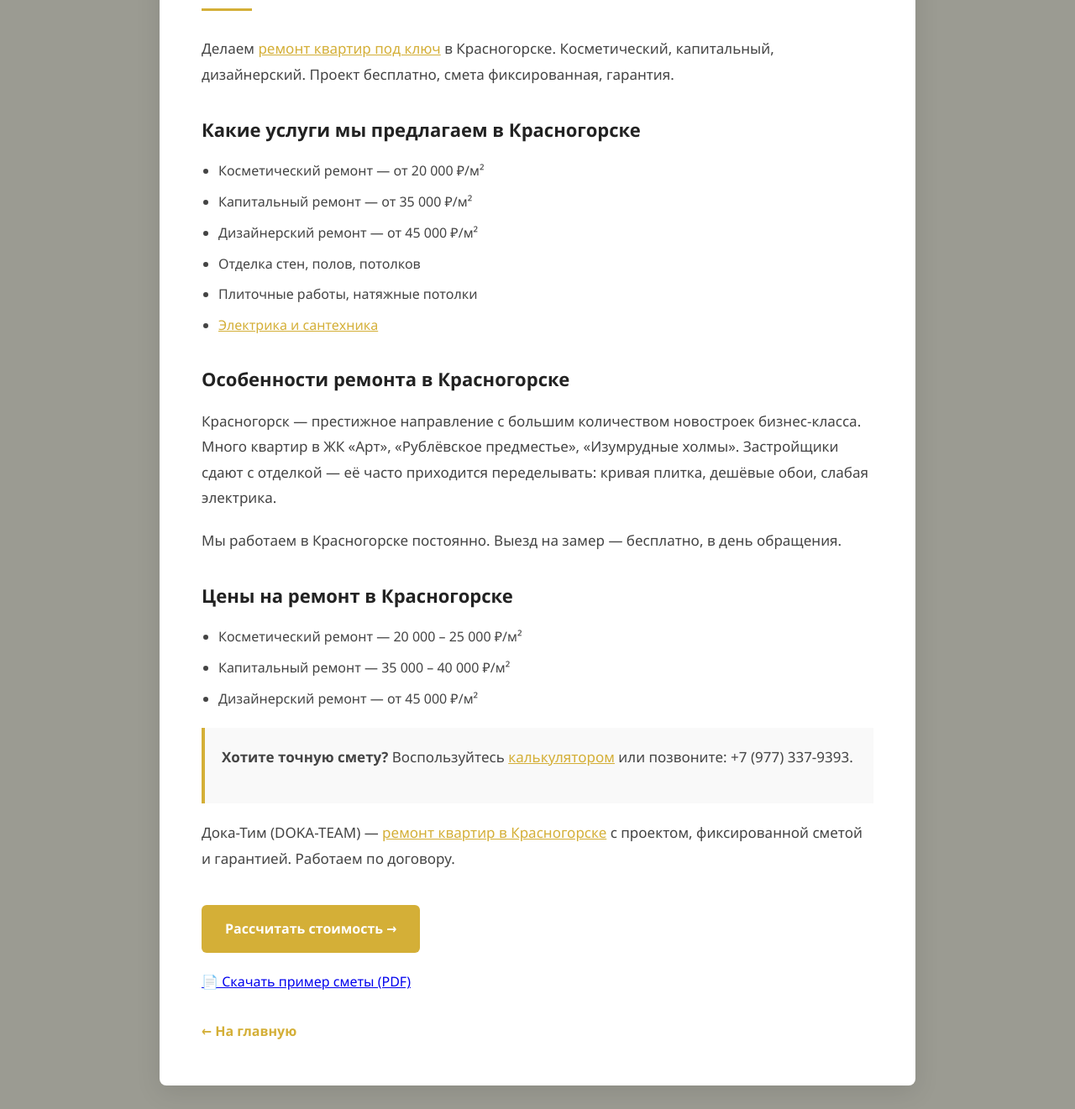
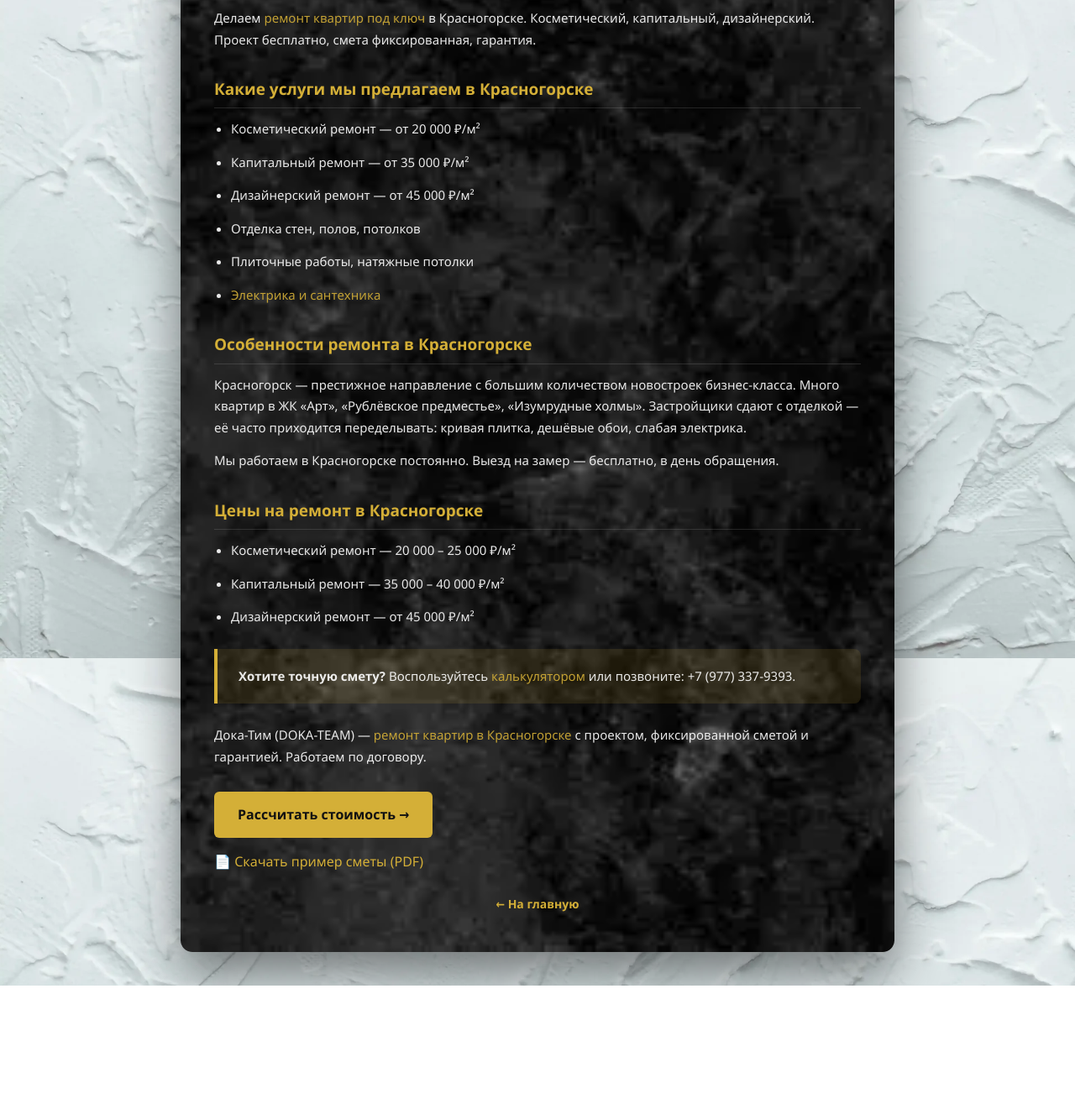
Before and after one commit to slawa17705/doka-team, a plain HTML site: page remont-krasnogorsk.html in a window 1280 px wide. Shown: the part 150-1471 px from the top of the page at 84% size. After the commit the page ends 1324 px from the top, so only its background shows below. Drawn offline with Linux system fonts and the light colour scheme.

Commit message:
Update remont-krasnogorsk.html

```diff
--- a/remont-krasnogorsk.html
+++ b/remont-krasnogorsk.html
@@ -8,7 +8,12 @@
     <title>Ремонт квартир в Красногорске под ключ — цены, отделка | Дока-Тим</title>
     <meta name="description"
         content="Ремонт квартир в Красногорске под ключ. Косметический, капитальный, дизайнерский ремонт. Проект бесплатно, смета фиксированная. Дока-Тим.">
-    <style>
+        <style>
+        :root {
+            --accent: #d4af37;
+            --text: #fff;
+        }
+
         * {
             margin: 0;
             padding: 0;
@@ -17,100 +22,180 @@
         }
 
         body {
-            background-color: #9b9b92;
+            background: url('image/ice-crystals-fon1.webp') no-repeat center center fixed;
+            background-size: cover;
+            min-height: 100vh;
+            display: flex;
+            justify-content: center;
+            align-items: center;
             padding: 40px 20px;
-            line-height: 1.8;
+            line-height: 1.7;
+            color: var(--text);
         }
 
         .container {
-            max-width: 900px;
+            max-width: 850px;
+            width: 100%;
             margin: 0 auto;
-            background: #fff;
-            padding: 50px;
-            border-radius: 8px;
-            box-shadow: 0 8px 30px rgba(0, 0, 0, 0.1);
+            background: url('image/glass-bg1.webp') no-repeat center center;
+            background-size: cover;
+            padding: 45px 40px;
+            border-radius: 14px;
+            box-shadow: 0 25px 60px rgba(0, 0, 0, 0.5);
         }
 
         h1 {
-            font-size: 28px;
-            color: #222;
-            margin-bottom: 20px;
+            text-align: center;
+            font-size: 24px;
+            font-weight: 800;
+            text-transform: uppercase;
+            color: var(--text);
+            margin-bottom: 10px;
+            line-height: 1.3;
+            text-shadow: 0 2px 10px rgba(0, 0, 0, 0.5);
         }
 
         .gold-line {
-            width: 60px;
+            width: 50px;
             height: 3px;
-            background: #d4af37;
-            margin-bottom: 30px;
+            background: var(--accent);
+            margin: 0 auto 30px;
         }
 
         h2 {
-            font-size: 22px;
-            color: #222;
-            margin: 30px 0 15px;
+            font-size: 19px;
+            color: var(--accent);
+            margin: 30px 0 12px;
+            padding-bottom: 6px;
+            border-bottom: 1px solid rgba(255, 255, 255, 0.12);
         }
 
-        p {
+        h3 {
             font-size: 17px;
-            color: #444;
-            margin-bottom: 20px;
+            color: var(--text);
+            margin: 20px 0 8px;
+        }
+
+        p, ul li {
+            font-size: 15px;
+            color: var(--text);
+            opacity: 0.9;
+            margin-bottom: 14px;
         }
 
         ul {
-            margin-bottom: 20px;
+            margin-bottom: 22px;
             padding-left: 20px;
         }
 
-        ul li {
-            margin-bottom: 8px;
-            font-size: 16px;
-            color: #444;
+        .highlight {
+            background: rgba(212, 175, 55, 0.12);
+            padding: 20px 25px;
+            border-left: 4px solid var(--accent);
+            margin: 25px 0;
+            border-radius: 0 8px 8px 0;
         }
 
-        .highlight {
-            background: #f9f9f9;
-            padding: 20px;
-            border-left: 4px solid #d4af37;
+        .highlight p {
+            margin-bottom: 0;
+        }
+
+        .price-table {
+            width: 100%;
+            border-collapse: collapse;
             margin: 20px 0;
+            background: rgba(0, 0, 0, 0.25);
+            border-radius: 8px;
+            overflow: hidden;
+        }
+
+        .price-table th,
+        .price-table td {
+            border: 1px solid rgba(255, 255, 255, 0.12);
+            padding: 12px 16px;
+            text-align: left;
+            font-size: 15px;
+            color: var(--text);
+        }
+
+        .price-table th {
+            background: rgba(212, 175, 55, 0.15);
+            color: var(--accent);
+            font-weight: 700;
+        }
+
+        .price-table tr:nth-child(even) {
+            background: rgba(255, 255, 255, 0.03);
+        }
+
+        .date-stamp {
+            font-size: 13px;
+            color: rgba(255, 255, 255, 0.65);
+            text-align: center;
+            margin-bottom: 25px;
+            padding-bottom: 10px;
+            border-bottom: 1px solid rgba(255, 255, 255, 0.12);
+        }
+
+        a {
+            color: var(--accent);
+            text-decoration: none;
+        }
+
+        a:hover {
+            text-decoration: underline;
         }
 
         .btn-link {
             display: inline-block;
-            background: #d4af37;
-            color: #fff;
+            background: var(--accent);
+            color: #111;
             padding: 14px 28px;
             text-decoration: none;
             font-weight: 700;
             border-radius: 6px;
-            margin: 20px 0;
+            margin: 15px 0;
+            transition: 0.3s;
         }
 
         .btn-link:hover {
-            opacity: 0.9;
+            background: #e5c158;
+            text-decoration: none;
+            transform: translateY(-1px);
         }
 
         .back-link {
-            display: inline-block;
-            margin-top: 30px;
-            color: #d4af37;
+            display: block;
+            text-align: center;
+            margin-top: 25px;
+            color: var(--accent);
             text-decoration: none;
             font-weight: 700;
+            font-size: 14px;
         }
 
         .back-link:hover {
             text-decoration: underline;
         }
 
-        @media (max-width:600px) {
+        @media (max-width: 767px) {
+            body {
+                background: url('image/bodyMob.webp') no-repeat center center fixed;
+                background-size: cover;
+            }
+        }
+
+        @media (max-width: 600px) {
             .container {
-                padding: 25px 15px;
+                padding: 30px 20px;
             }
 
             h1 {
-                font-size: 22px;
+                font-size: 20px;
             }
         }
     </style>
+
     <script type="application/ld+json">
     {
       "@context": "https://schema.org",
```
